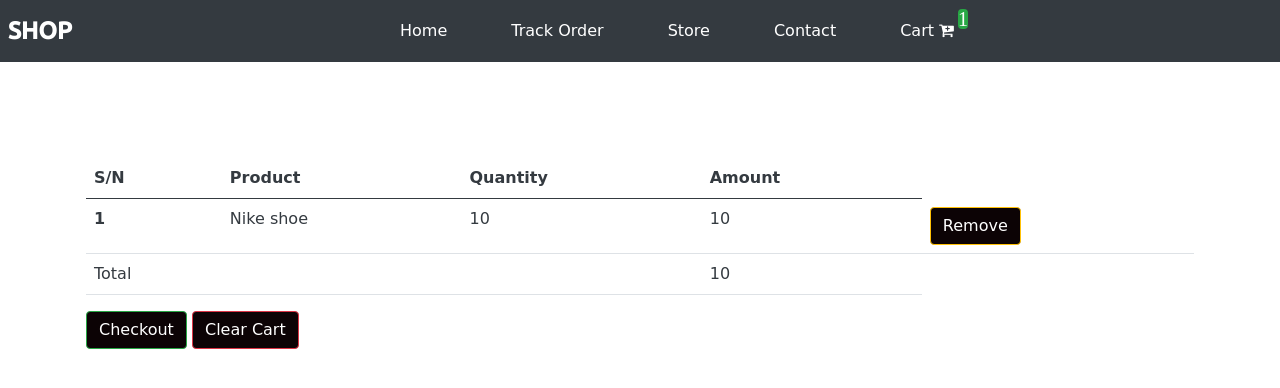
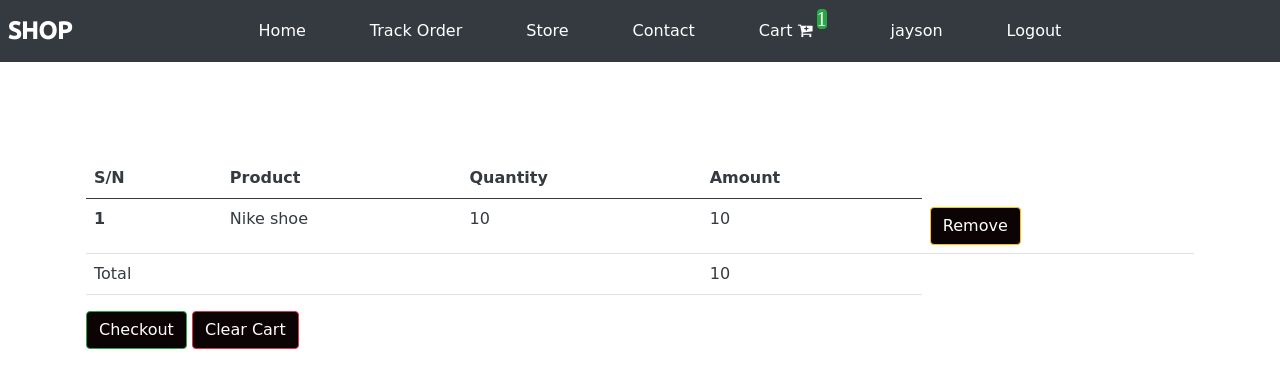
Before and after one commit to Jayson7/s, a Django app: page /cart in a window 1280 px wide. Shown: the top 388 px of the page. Run offline with Django 3.2, Linux system fonts and the light colour scheme; a user stored in the database is signed in; data comes from the database, SQL or seed files in the repository; tables that the repository leaves empty hold one stand-in row (values such as "Sample post"); some libraries are stand-ins or nearby versions; some web fonts are replaced.

Commit message:
profile page reconfig

```diff
--- a/Templates/cart.html
+++ b/Templates/cart.html
@@ -32,7 +32,7 @@
                     <a class="nav-link text-white" href="{% url 'contact' %}">Contact</a
             >
           </li>
-          <li class="nav-item">
+          <li class="nav-item mr-5">
             <a class="nav-link text-white" href="{% url 'cart' %}"
               >Cart
               <i class="fa fa-cart-plus" aria-hidden="true">
@@ -42,10 +42,10 @@
               </i>
             </a>
                 </li>
-                {% if request.user.is_authenicated %}
+                {% if request.user.is_authenticated %}
 
                 <li class="nav-item mr-5">
-                    <a class="nav-link text-white" href="{% url 'profile' %}">request.user</a
+                    <a class="nav-link text-white" href="{% url 'profile' %}">{{request.user}}</a
             >
           </li>
           <li class="nav-item mr-5">
```
